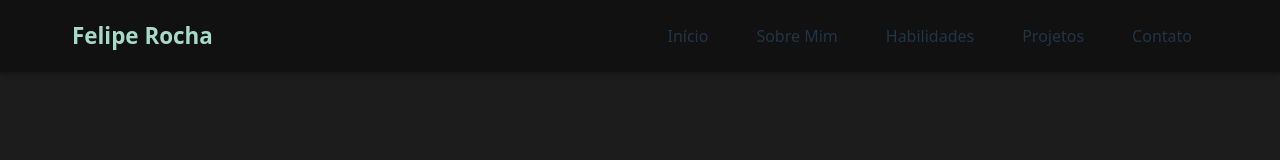
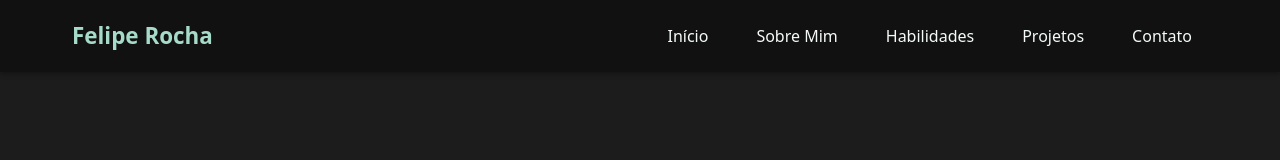
Before and after one commit to Rochafelip/Portifolio, a React (Vite) app: page / in a window 1280 px wide. Shown: the top 160 px of the page. Built offline with nearby package versions, Linux system fonts and the light colour scheme; no server answers.

Commit message:
feat: introduce design tokens and unified button classes

```diff
--- a/src/index.css
+++ b/src/index.css
@@ -3,14 +3,26 @@
   line-height: 1.5;
   font-weight: 400;
 
-  color-scheme: light dark;
-  color: rgba(255, 255, 255, 0.87);
-  background-color: #242424;
-
+  color-scheme: dark;
   font-synthesis: none;
   text-rendering: optimizeLegibility;
   -webkit-font-smoothing: antialiased;
   -moz-osx-font-smoothing: grayscale;
+
+  --color-accent: #2dd4a7;
+  --color-accent-dark: #1fae87;
+  --color-accent-rgb: 45, 212, 167;
+
+  --color-bg: #14161a;
+  --color-surface: #1c1f24;
+  --color-surface-alt: #20242a;
+
+  --color-text: #f4faf8;
+  --color-text-muted: #9aa5ab;
+
+  --radius-sm: 8px;
+  --radius-md: 14px;
+  --radius-lg: 20px;
 }
 
 body {
@@ -19,17 +31,17 @@ body {
   min-height: 100vh;
   display: flex;
   flex-direction: column;
-  background-color: #1c1c1c;
-  color: var(--text-color, rgba(255, 255, 255, 0.87));
+  background-color: var(--color-bg);
+  color: var(--color-text);
 }
 
 a {
   font-weight: 500;
-  color: #646cff;
+  color: var(--color-accent);
   text-decoration: inherit;
 }
 a:hover {
-  color: #535bf2;
+  color: var(--color-accent-dark);
 }
 
 h1 {
@@ -38,38 +50,70 @@ h1 {
 }
 
 button {
-  border-radius: 8px;
+  border-radius: var(--radius-sm);
   border: 1px solid transparent;
   padding: 0.6em 1.2em;
   font-size: 1em;
   font-weight: 500;
   font-family: inherit;
-  background-color: #1a1a1a;
+  background-color: var(--color-surface);
+  color: var(--color-text);
   cursor: pointer;
   transition: border-color 0.25s;
 }
 button:hover {
-  border-color: #646cff;
+  border-color: var(--color-accent);
 }
 button:focus,
 button:focus-visible {
   outline: 4px auto -webkit-focus-ring-color;
 }
 
+.btn-primary {
+  background: var(--color-accent);
+  color: #0c1210;
+  border: none;
+  border-radius: var(--radius-sm);
+  padding: 0.6rem 1.4rem;
+  font-weight: 600;
+  cursor: pointer;
+  transition: background 0.2s ease, transform 0.2s ease;
+}
+.btn-primary:hover {
+  background: var(--color-accent-dark);
+  transform: translateY(-2px);
+}
+
+.btn-secondary {
+  display: inline-block;
+  background: transparent;
+  color: var(--color-text);
+  border: 1px solid rgba(255, 255, 255, 0.25);
+  border-radius: var(--radius-sm);
+  padding: 0.55rem 1.35rem;
+  font-weight: 600;
+  cursor: pointer;
+  transition: border-color 0.2s ease, transform 0.2s ease;
+}
+.btn-secondary:hover {
+  border-color: var(--color-accent);
+  transform: translateY(-2px);
+}
+
 header.fixed-top {
-  background-color: var(--bg-color, #242424);
-  color: var(--text-color, rgba(255, 255, 255, 0.87));
+  background-color: var(--color-bg);
+  color: var(--color-text);
   z-index: 1030;
   border-bottom: 1px solid rgba(255, 255, 255, 0.1);
 }
 
 header .nav-link {
-  color: var(--text-color, rgba(255, 255, 255, 0.87));
+  color: var(--color-text);
   font-weight: 500;
   transition: color 0.2s ease;
 }
 header .nav-link:hover {
-  color: #646cff;
+  color: var(--color-accent);
 }
 
 #sobre {
@@ -78,8 +122,8 @@ header .nav-link:hover {
   justify-content: center;
   min-height: 100vh;
 
-  background-color: var(--bg-color, #242424);
-  color: var(--text-color, rgba(255, 255, 255, 0.87));
+  background-color: var(--color-bg);
+  color: var(--color-text);
 }
 
 #sobre h2,
@@ -90,27 +134,9 @@ header .nav-link:hover {
 #sobre a {
   margin-right: 1rem;
   font-size: 1.5rem;
-  color: var(--text-color, rgba(255, 255, 255, 0.87));
+  color: var(--color-text);
   transition: color 0.2s ease;
 }
 #sobre a:hover {
-  color: #646cff;
+  color: var(--color-accent);
 }
-
-@media (prefers-color-scheme: light) {
-  :root {
-    --text-color: #213547;
-    --bg-color: #ffffff;
-  }
-
-  a:hover {
-    color: #747bff;
-  }
-  button {
-    background-color: #f9f9f9;
-  }
-
-  header.fixed-top {
-    border-bottom: 1px solid rgba(0, 0, 0, 0.1);
-  }
-}
```
